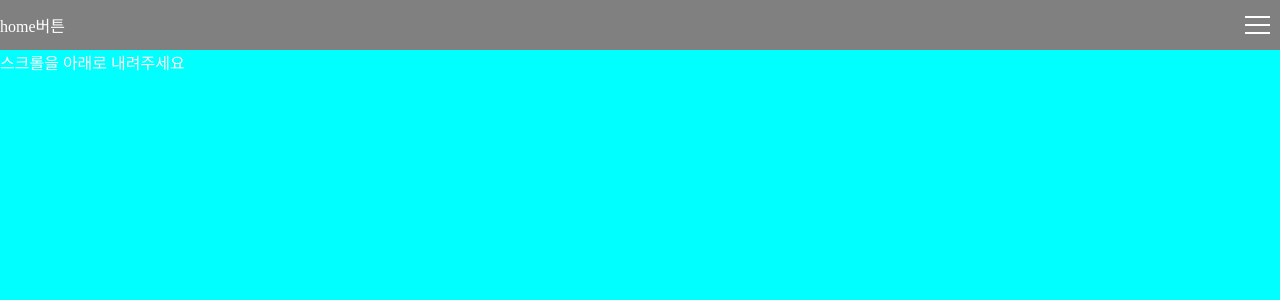
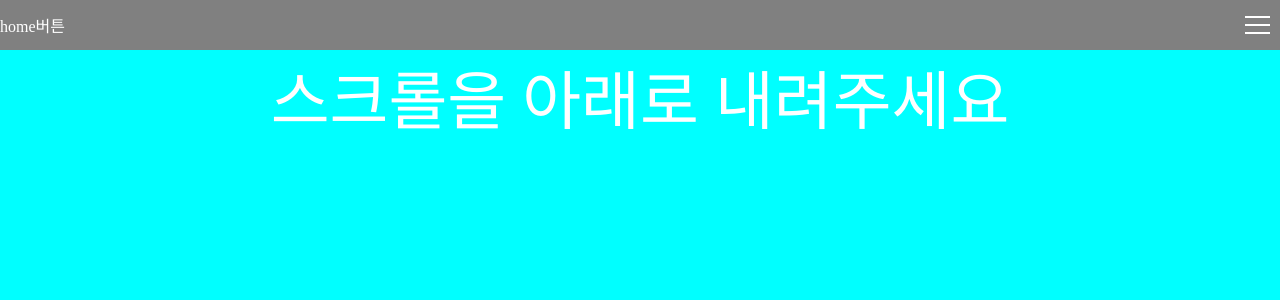
Before and after one commit to Bearsharks/portfolio, a React (Create React App) app: page /portfolio/home in a window 1280 px wide. Shown: the top 300 px of the page. Built offline with nearby package versions, Linux system fonts and the light colour scheme.

Commit message:
글자크기 변경

```diff
--- a/src/Home.scss
+++ b/src/Home.scss
@@ -8,6 +8,8 @@
 }
 
 .flex-wrapper {
+    font-size: 4em;
+    text-align: center;
     display: flex;
     flex-wrap: nowrap;
     flex-direction:column;
@@ -51,6 +53,7 @@
     width: fit-content;
     height:calc(100vh - 50px);
     background-color: rgb(220, 233, 200);
+
     & ul{
         display:flex;
         list-style: none;
@@ -60,6 +63,7 @@
         height: 100%;
         & li{
             @include flex-element ();
+            border: white 1px solid;
             background-color: pink;
             width: 100vw;
             height: 100%;
@@ -71,6 +75,6 @@
 }
 
 .test{
-    height : 1000px;
+    height : 500px;
     @include flex-element();
 }
```
